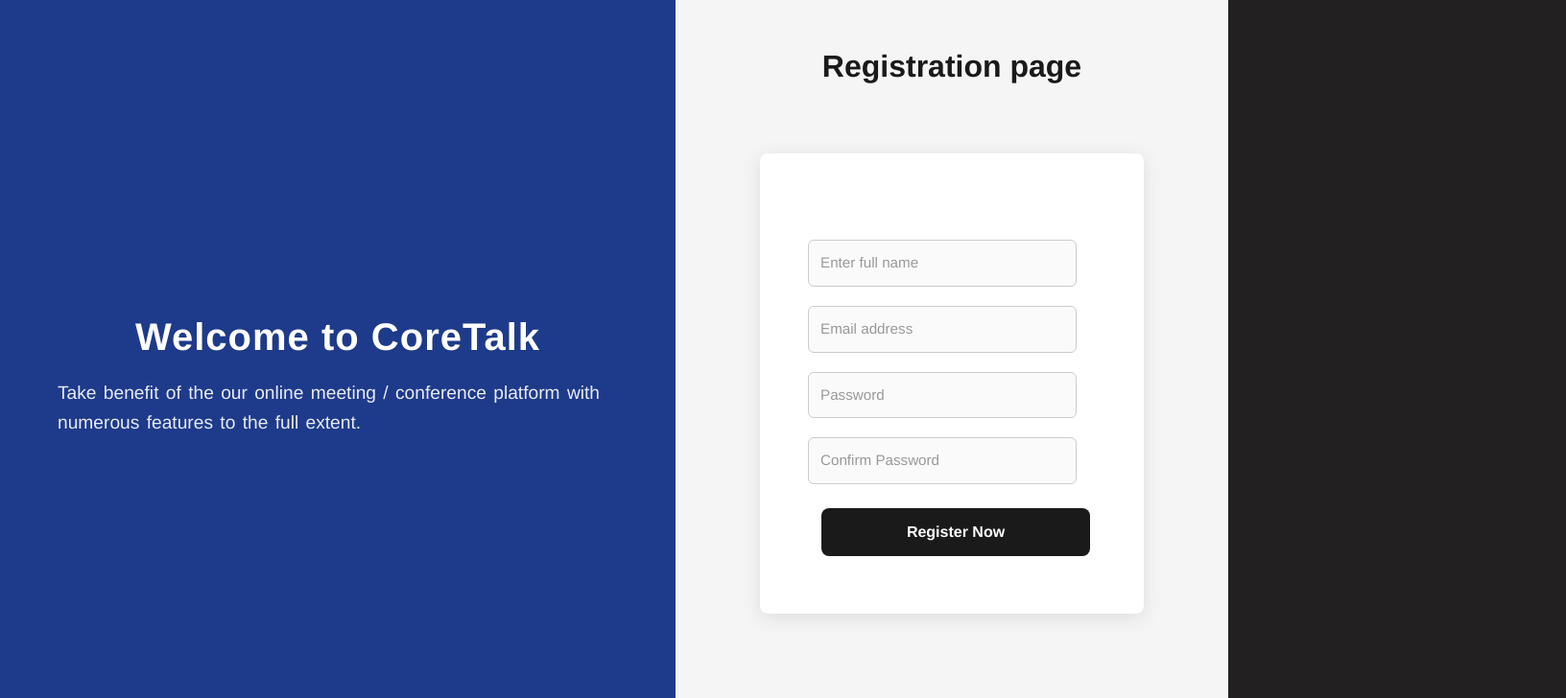
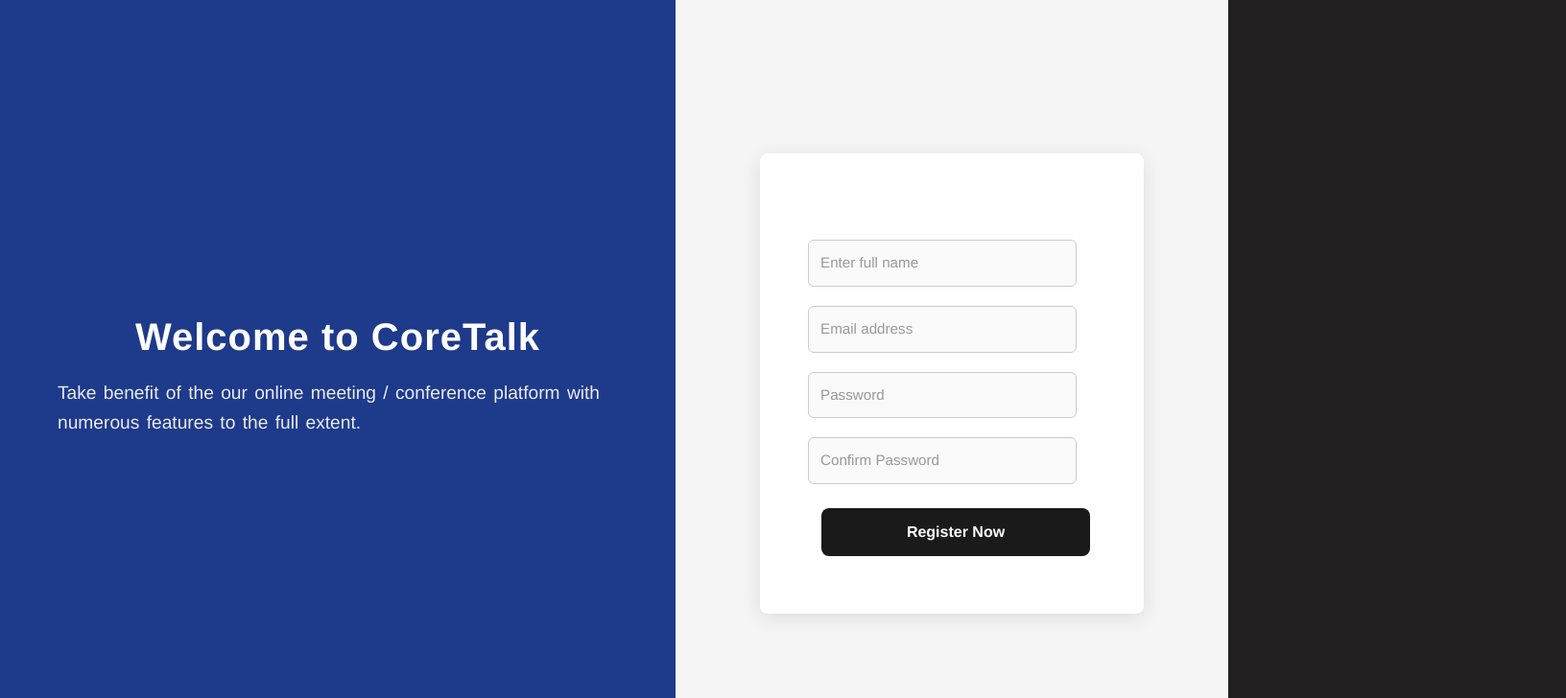
Before and after one commit to laksh-jain-17/coretalk, a Vue app: page /Registration in a window 1280 px wide. Shown: the top 728 px of the page at 96% size, 1632 px wide, since content can reach past the window. Built offline with nearby package versions, Linux system fonts and the light colour scheme.

Commit message:
Update Registration.vue

```diff
--- a/src/pages/Registration.vue
+++ b/src/pages/Registration.vue
@@ -6,7 +6,7 @@
             <p>Take benefit of the our online meeting / conference platform with numerous features to the full extent.</p>
         </div>
         <div id="rightbox">
-            <h1>Registration page</h1>
+            <!--h1>Registration page</h1-->
             <form id="info" @submit.prevent="loginuser">
                 <!--p>Don't have an account? <a href="#">Create a new one.</a></p-->
                 <!--p>It's FREE & takes less than a minute.</p-->
```
